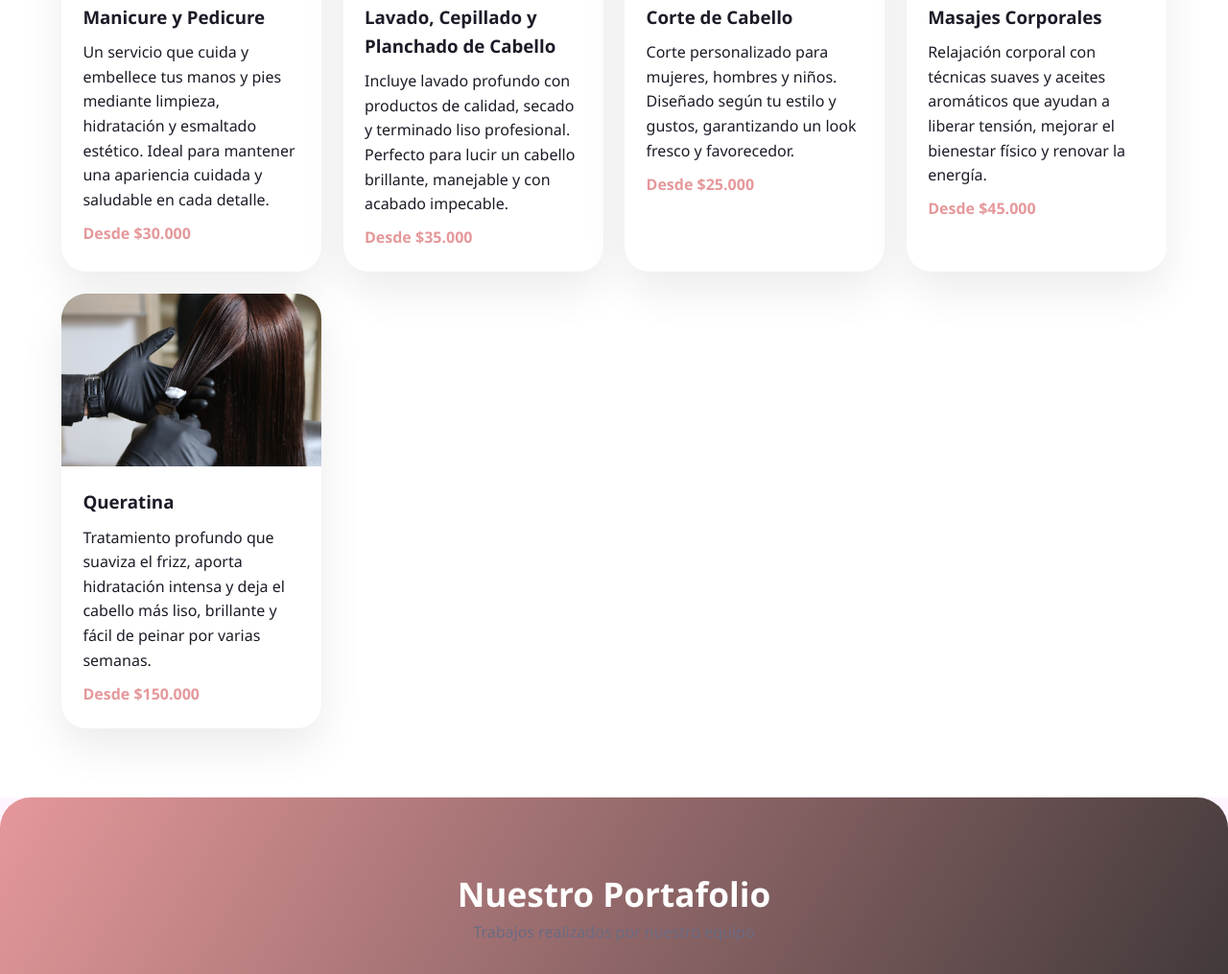
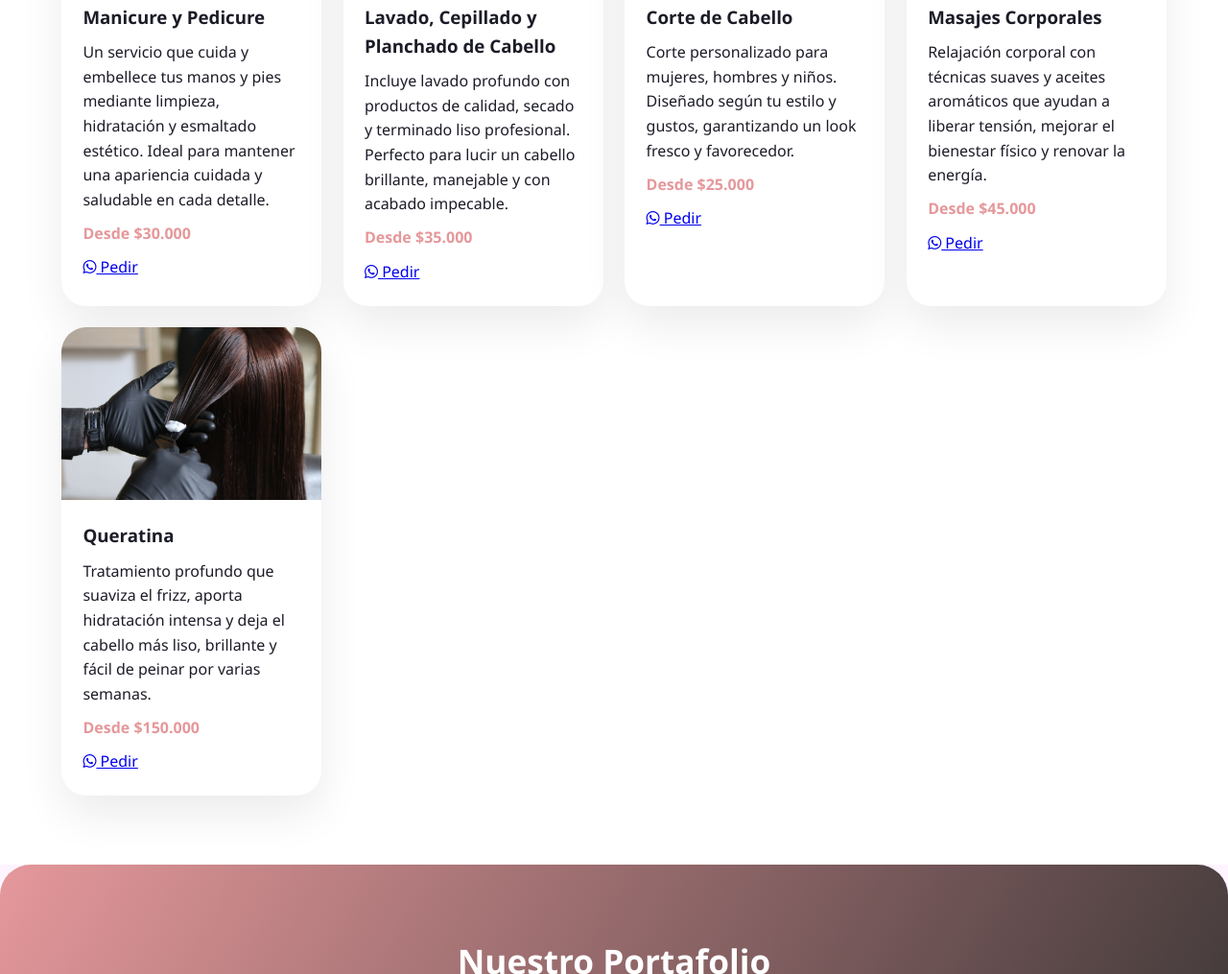
Before and after one commit to ReconvencionLaboralGuajira/salon-de-belleza-mis-estrellas-75, a plain HTML site: page index.html in a window 1280 px wide. Shown: the part 1792-2807 px from the top of the page at 96% size. Drawn offline with Linux system fonts and the light colour scheme; no server answers.

Commit message:
Publish site

```diff
--- a/index.html
+++ b/index.html
@@ -10,6 +10,11 @@
     <link rel="icon" type="image/png" href="images/6f730a2c3e13916df791c58e2148253ddb71c759.jpg">
 </head>
 <body>
+
+
+
+
+
     <!-- Navbar -->
     <header class="navbar">
         <div class="container">
@@ -88,6 +93,14 @@ Ubicados en un ambiente acogedor, nuestro compromiso es ayudarte a realzar tu be
 
                         <span class="service-price">Desde $30.000</span>
 
+
+                        <a href="https://wa.me/573148676724?text=Hola,%20quiero%20*Manicure y Pedicure*%20-%20$30.000"
+                           class="btn-whatsapp-product"
+                           target="_blank"
+                           rel="noopener">
+                            <i class="fab fa-whatsapp"></i> Pedir
+                        </a>
+
                     </div>
                 </div>
 
@@ -102,6 +115,14 @@ Ubicados en un ambiente acogedor, nuestro compromiso es ayudarte a realzar tu be
                         <p>Incluye lavado profundo con productos de calidad, secado y terminado liso profesional. Perfecto para lucir un cabello brillante, manejable y con acabado impecable.</p>
 
                         <span class="service-price">Desde $35.000</span>
+
+
+                        <a href="https://wa.me/573148676724?text=Hola,%20quiero%20*Lavado, Cepillado y Planchado de Cabello*%20-%20$35.000"
+                           class="btn-whatsapp-product"
+                           target="_blank"
+                           rel="noopener">
+                            <i class="fab fa-whatsapp"></i> Pedir
+                        </a>
 
                     </div>
                 </div>
@@ -118,6 +139,14 @@ Ubicados en un ambiente acogedor, nuestro compromiso es ayudarte a realzar tu be
 
                         <span class="service-price">Desde $25.000</span>
 
+
+                        <a href="https://wa.me/573148676724?text=Hola,%20quiero%20*Corte de Cabello*%20-%20$25.000"
+                           class="btn-whatsapp-product"
+                           target="_blank"
+                           rel="noopener">
+                            <i class="fab fa-whatsapp"></i> Pedir
+                        </a>
+
                     </div>
                 </div>
 
@@ -133,6 +162,14 @@ Ubicados en un ambiente acogedor, nuestro compromiso es ayudarte a realzar tu be
 
                         <span class="service-price">Desde $45.000</span>
 
+
+                        <a href="https://wa.me/573148676724?text=Hola,%20quiero%20*Masajes Corporales*%20-%20$45.000"
+                           class="btn-whatsapp-product"
+                           target="_blank"
+                           rel="noopener">
+                            <i class="fab fa-whatsapp"></i> Pedir
+                        </a>
+
                     </div>
                 </div>
 
@@ -147,6 +184,14 @@ Ubicados en un ambiente acogedor, nuestro compromiso es ayudarte a realzar tu be
                         <p>Tratamiento profundo que suaviza el frizz, aporta hidratación intensa y deja el cabello más liso, brillante y fácil de peinar por varias semanas.</p>
 
                         <span class="service-price">Desde $150.000</span>
+
+
+                        <a href="https://wa.me/573148676724?text=Hola,%20quiero%20*Queratina*%20-%20$150.000"
+                           class="btn-whatsapp-product"
+                           target="_blank"
+                           rel="noopener">
+                            <i class="fab fa-whatsapp"></i> Pedir
+                        </a>
 
                     </div>
                 </div>
@@ -283,7 +328,7 @@ Ubicados en un ambiente acogedor, nuestro compromiso es ayudarte a realzar tu be
 
     <!-- WhatsApp Floating Button -->
 
-    <a href="https://wa.me/+57 3148676724?text=Hola,%20me%20gustaría%20agendar%20una%20cita"
+    <a href="https://wa.me/573148676724?text=Hola,%20me%20gustaría%20agendar%20una%20cita"
        class="whatsapp-float"
        target="_blank"
        rel="noopener"
```
